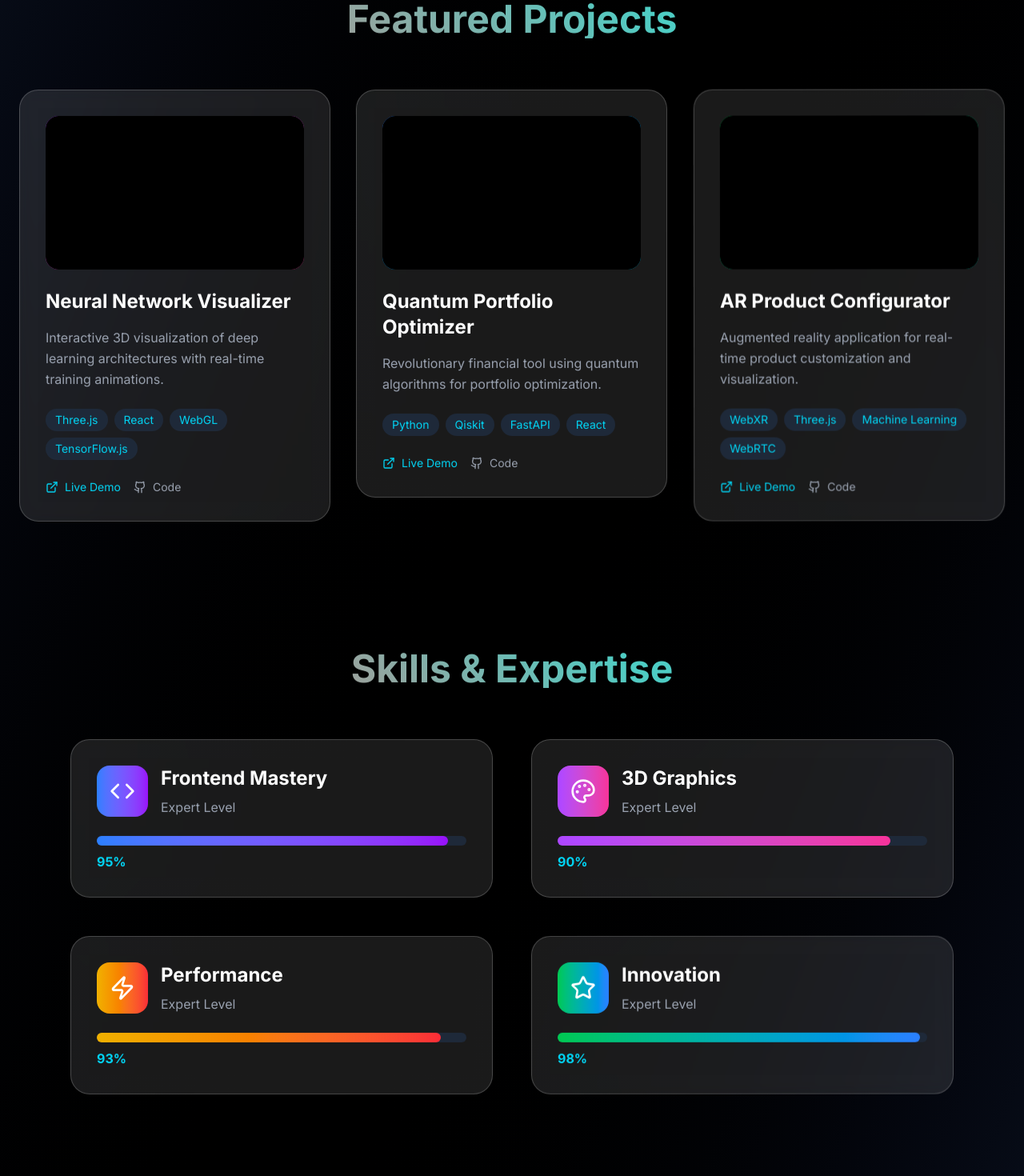
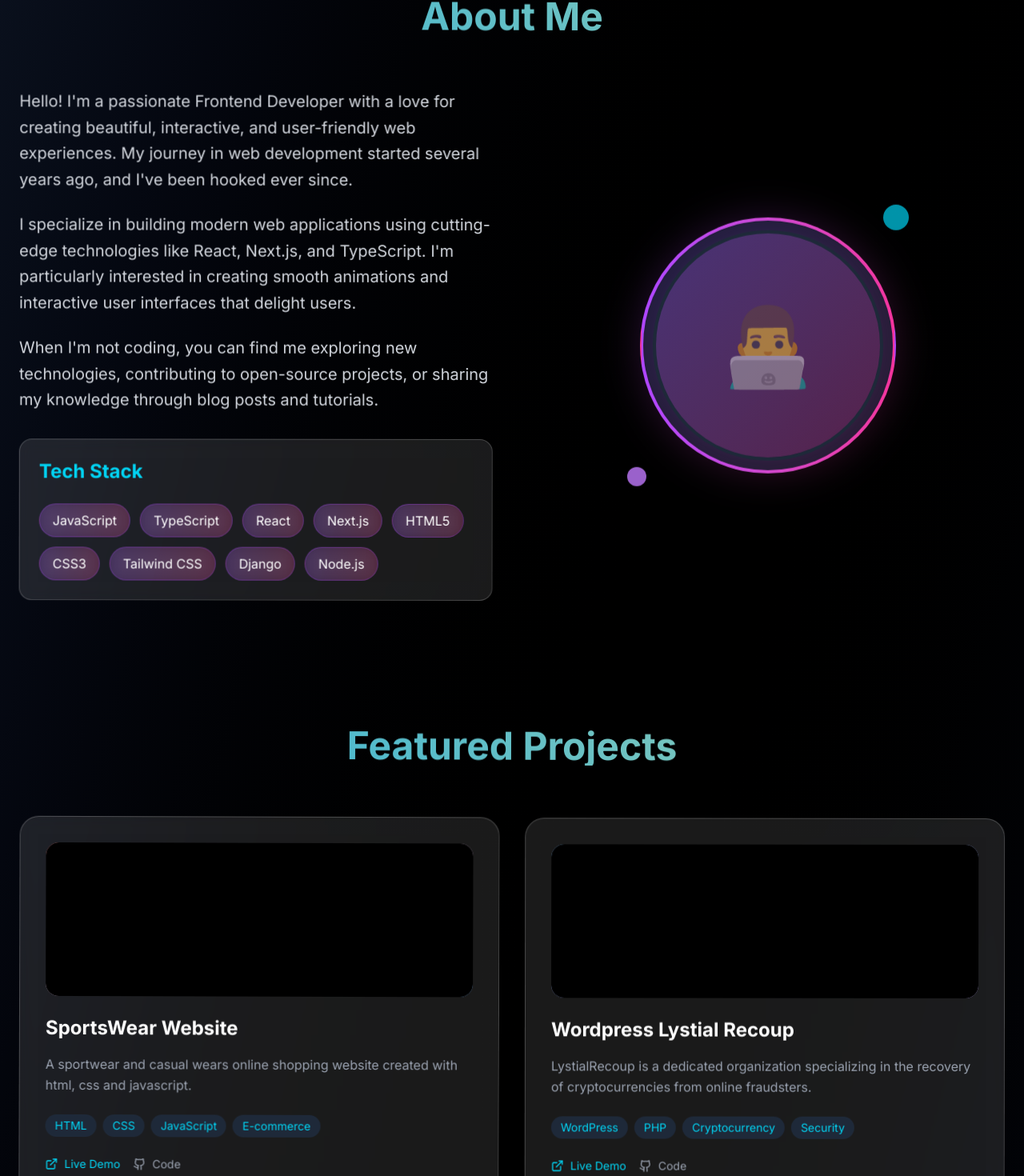
Before and after one commit to Librapraise/Port4Lio, a Next.js app: page / in a window 1280 px wide. Shown: the part 880-2350 px from the top of the page at 80% size. Built offline with nearby package versions, Linux system fonts and the light colour scheme.

Commit message:
updated portfolio

```diff
--- a/src/components/Portfolio.tsx
+++ b/src/components/Portfolio.tsx
@@ -2,7 +2,7 @@
 
 import React, { useState, useEffect, useRef } from 'react';
 import * as THREE from 'three';
-import { ChevronDown, Github, Linkedin, Mail, ExternalLink, Code, Palette, Zap, Globe, Star, ArrowRight } from 'lucide-react';
+import { ChevronDown, Github, Linkedin, Mail, ExternalLink, Code, Layout, Database, Server, Star, ArrowRight, Globe } from 'lucide-react';
 
 // Custom 3D Scene Component
 const ThreeScene = ({ mousePosition }: { mousePosition: { x: number; y: number } }) => {
@@ -163,6 +163,74 @@ const FloatingElement = ({ children, delay = 0 }: { children: React.ReactNode; d
   );
 };
 
+// Skill Category Component
+const SkillCategory = ({ category, skills, icon, color }: {
+  category: string;
+  skills: { name: string; level: number }[];
+  icon: React.ReactNode;
+  color: string;
+}) => {
+  const [isVisible, setIsVisible] = useState(false);
+  const ref = useRef<HTMLDivElement>(null);
+
+  useEffect(() => {
+    const observer = new IntersectionObserver(
+      ([entry]) => {
+        if (entry.isIntersecting) {
+          setIsVisible(true);
+        }
+      },
+      { threshold: 0.1 }
+    );
+
+    if (ref.current) {
+      observer.observe(ref.current);
+    }
+
+    return () => {
+      if (ref.current) {
+        observer.unobserve(ref.current);
+      }
+    };
+  }, []);
+
+  return (
+    <div ref={ref} className="glass-morphism p-6 md:p-8 rounded-3xl group hover:scale-105 transition-all duration-300">
+      <div className="flex items-center mb-6">
+        <div className={`p-3 md:p-4 rounded-2xl ${color} mr-4 group-hover:scale-110 transition-transform`}>
+          {icon}
+        </div>
+        <div>
+          <h3 className="text-xl md:text-2xl font-bold mb-2">{category}</h3>
+          <p className="text-gray-400 text-sm md:text-base">Professional Level</p>
+        </div>
+      </div>
+
+      <div className="space-y-4">
+        {skills.map((skill, index) => (
+          <div key={skill.name}>
+            <div className="flex justify-between mb-2">
+              <span className="text-white">{skill.name}</span>
+              <span className="text-cyan-400 font-bold">{skill.level}%</span>
+            </div>
+            <div className="relative">
+              <div className="w-full bg-gray-800 rounded-full h-3">
+                <div
+                  className={`h-3 rounded-full ${color} transition-all duration-1000 ease-out`}
+                  style={{
+                    width: isVisible ? `${skill.level}%` : '0%',
+                    transitionDelay: `${index * 100}ms`
+                  }}
+                />
+              </div>
+            </div>
+          </div>
+        ))}
+      </div>
+    </div>
+  );
+};
+
 // Main Portfolio Component
 const Portfolio = () => {
   const [mousePosition, setMousePosition] = useState({ x: 0, y: 0 });
@@ -184,30 +252,85 @@ const Portfolio = () => {
 
   const projects = [
     {
-      title: "Neural Network Visualizer",
-      description: "Interactive 3D visualization of deep learning architectures with real-time training animations.",
-      tech: ["Three.js", "React", "WebGL", "TensorFlow.js"],
-      color: "from-purple-500 to-pink-500"
+      title: "SportsWear Website",
+      description: "A sportwear and casual wears online shopping website created with html, css and javascript.",
+      tech: ["HTML", "CSS", "JavaScript", "E-commerce"],
+      color: "from-red-300 to-blue-300",
+      link: "https://sportswear-git-main-libras-projects-12c552db.vercel.app/index.html",
+      github: "#"
     },
     {
-      title: "Quantum Portfolio Optimizer",
-      description: "Revolutionary financial tool using quantum algorithms for portfolio optimization.",
-      tech: ["Python", "Qiskit", "FastAPI", "React"],
-      color: "from-blue-500 to-cyan-500"
+      title: "Wordpress Lystial Recoup",
+      description: "LystialRecoup is a dedicated organization specializing in the recovery of cryptocurrencies from online fraudsters.",
+      tech: ["WordPress", "PHP", "Cryptocurrency", "Security"],
+      color: "from-blue-300 to-violet-300",
+      link: "https://lystialrecoup.tech/",
+      github: "#"
     },
     {
-      title: "AR Product Configurator",
-      description: "Augmented reality application for real-time product customization and visualization.",
-      tech: ["WebXR", "Three.js", "Machine Learning", "WebRTC"],
-      color: "from-green-500 to-teal-500"
+      title: "ChatBot App",
+      description: "This project is a chatbot implemented using machine learning techniques and libraries in Django and JavaScript.",
+      tech: ["Django", "JavaScript", "Machine Learning", "Python"],
+      color: "from-violet-300 to-purple-300",
+      link: "#",
+      github: "https://github.com/Librapraise/Chatbot-built-with-django-and-javascript"
+    },
+    {
+      title: "College Website",
+      description: "This website was built as a demo for a college using html, css and javascript",
+      tech: ["HTML", "CSS", "JavaScript", "Responsive Design"],
+      color: "from-purple-300 to-red-300",
+      link: "https://university-website-eosin.vercel.app/",
+      github: "#"
     }
   ];
 
-  const skills = [
-    { name: "Frontend Mastery", level: 95, icon: Code, color: "bg-gradient-to-r from-blue-500 to-purple-600" },
-    { name: "3D Graphics", level: 90, icon: Palette, color: "bg-gradient-to-r from-purple-500 to-pink-500" },
-    { name: "Performance", level: 93, icon: Zap, color: "bg-gradient-to-r from-yellow-500 to-red-500" },
-    { name: "Innovation", level: 98, icon: Star, color: "bg-gradient-to-r from-green-500 to-blue-500" }
+  const skillCategories = [
+    {
+      category: "Frontend Development",
+      skills: [
+        { name: "HTML/CSS", level: 95 },
+        { name: "JavaScript", level: 90 },
+        { name: "TypeScript", level: 85 },
+        { name: "React", level: 90 },
+        { name: "Next.js", level: 85 }
+      ],
+      icon: <Code className="w-6 h-6 md:w-8 md:h-8 text-white" />,
+      color: "bg-gradient-to-r from-blue-500 to-purple-600"
+    },
+    {
+      category: "UI & Animation",
+      skills: [
+        { name: "Tailwind CSS", level: 90 },
+        { name: "Framer Motion", level: 80 },
+        { name: "Responsive Design", level: 95 }
+      ],
+      icon: <Layout className="w-6 h-6 md:w-8 md:h-8 text-white" />,
+      color: "bg-gradient-to-r from-purple-500 to-pink-500"
+    },
+    {
+      category: "Backend Development",
+      skills: [
+        { name: "Node.js", level: 80 },
+        { name: "Express", level: 75 },
+        { name: "Django", level: 75 },
+        { name: "RESTful APIs", level: 85 },
+        { name: "GraphQL", level: 70 },
+        { name: "MongoDB", level: 75 }
+      ],
+      icon: <Server className="w-6 h-6 md:w-8 md:h-8 text-white" />,
+      color: "bg-gradient-to-r from-green-500 to-blue-500"
+    },
+    {
+      category: "Other Skills",
+      skills: [
+        { name: "Git/GitHub", level: 90 },
+        { name: "Jest", level: 70 },
+        { name: "Performance Optimization", level: 80 }
+      ],
+      icon: <Database className="w-6 h-6 md:w-8 md:h-8 text-white" />,
+      color: "bg-gradient-to-r from-yellow-500 to-red-500"
+    }
   ];
 
   return (
@@ -271,7 +394,7 @@ const Portfolio = () => {
       {/* Navigation */}
       <nav className="fixed top-0 left-0 right-0 z-50 p-6">
         <div className="flex justify-between items-center max-w-7xl mx-auto">
-          <div className="text-2xl font-bold text-gradient animate-glow">
+          <div className="text-2xl font-bold text-gradient animate-glow glass-morphism px-4 py-2 rounded-full transition-all duration-300 hover:scale-105">
             Portfolio
           </div>
           <div className="hidden md:flex space-x-8 glass-morphism px-6 py-3 rounded-full">
@@ -289,7 +412,7 @@ const Portfolio = () => {
       </nav>
 
       {/* Hero Section */}
-      <section id="about" className="min-h-screen flex items-center justify-center relative z-10">
+      <section id="hero" className="min-h-screen flex items-center justify-center relative z-10">
         <div className="text-center max-w-4xl mx-auto px-6">
           <FloatingElement>
             <h1 className={`text-4xl md:text-6xl lg:text-8xl font-bold mb-6 text-gradient animate-glow transition-all duration-1000 ${isLoaded ? 'animate-slideInUp' : 'opacity-0'}`}>
@@ -305,8 +428,8 @@ const Portfolio = () => {
 
           <FloatingElement delay={0.4}>
             <p className={`text-base md:text-lg lg:text-xl mb-12 text-gray-400 max-w-2xl mx-auto transition-all duration-1000 delay-400 ${isLoaded ? 'animate-slideInUp' : 'opacity-0'}`}>
-              Crafting immersive digital experiences that blur the line between reality and imagination.
-              Specializing in cutting-edge web technologies.
+            I'm a frontend developer specializing in building exceptional digital experiences.
+            Currently, I'm focused on creating accessible, human-centered products.
             </p>
           </FloatingElement>
 
@@ -333,6 +456,81 @@ const Portfolio = () => {
         </div>
       </section>
 
+
+      {/* About Section */}
+      <section id="about" className="min-h-screen py-20 relative z-10">
+        <div className="max-w-7xl mx-auto px-6">
+          <FloatingElement>
+            <h2 className="text-3xl md:text-4xl lg:text-5xl font-bold text-center mb-16 text-gradient">
+              About Me
+            </h2>
+          </FloatingElement>
+
+          <div className="grid grid-cols-1 md:grid-cols-2 gap-12 items-center">
+            {/* About Text */}
+            <FloatingElement delay={0.2}>
+              <div className="order-2 md:order-1">
+                <p className="mb-6 text-lg md:text-xl text-gray-300 leading-relaxed">
+                  Hello! I'm a passionate Frontend Developer with a love for creating beautiful, interactive, and user-friendly web experiences. My journey in web development started several years ago, and I've been hooked ever since.
+                </p>
+
+                <p className="mb-6 text-lg md:text-xl text-gray-300 leading-relaxed">
+                  I specialize in building modern web applications using cutting-edge technologies like React, Next.js, and TypeScript. I'm particularly interested in creating smooth animations and interactive user interfaces that delight users.
+                </p>
+
+                <p className="mb-8 text-lg md:text-xl text-gray-300 leading-relaxed">
+                  When I'm not coding, you can find me exploring new technologies, contributing to open-source projects, or sharing my knowledge through blog posts and tutorials.
+                </p>
+
+                <div className="glass-morphism p-6 rounded-2xl">
+                  <h3 className="text-xl md:text-2xl font-bold mb-6 text-cyan-400">Tech Stack</h3>
+                  <div className="flex flex-wrap gap-3">
+                    {['JavaScript', 'TypeScript', 'React', 'Next.js', 'HTML5', 'CSS3', 'Tailwind CSS', 'Django', 'Node.js'].map((tech, index) => (
+                      <span
+                        key={index}
+                        className="px-4 py-2 bg-gradient-to-r from-purple-500/20 to-pink-500/20 backdrop-blur-sm rounded-full text-sm md:text-base text-white border border-purple-500/30 hover:scale-105 transition-transform cursor-default"
+                      >
+                        {tech}
+                      </span>
+                    ))}
+                  </div>
+                </div>
+              </div>
+            </FloatingElement>
+
+            {/* About Image */}
+            <FloatingElement delay={0.4}>
+              <div className="order-1 md:order-2 flex justify-center">
+                <div className="relative w-64 h-64 md:w-80 md:h-80">
+                  {/* Rotating border */}
+                  <div className="absolute inset-0 rounded-full rotating-border">
+                    <div className="w-full h-full rounded-full border-2 border-transparent bg-gradient-to-r from-purple-500 to-pink-500 p-0.5">
+                      <div className="w-full h-full rounded-full bg-gray-900"></div>
+                    </div>
+                  </div>
+
+                  {/* Outer glow */}
+                  <div className="absolute inset-0 rounded-full bg-gradient-to-br from-purple-500/20 to-pink-500/20 blur-xl"></div>
+
+                  {/* Main image container */}
+                  <div className="absolute inset-4 rounded-full overflow-hidden border-4 border-gray-800 bg-gradient-to-br from-gray-800 to-gray-900">
+                    {/* Placeholder for profile image */}
+                    <div className="w-full h-full bg-gradient-to-br from-purple-500/30 to-pink-500/30 flex items-center justify-center">
+                      <div className="text-6xl md:text-8xl text-white/50">👨‍💻</div>
+                    </div>
+                  </div>
+
+                  {/* Additional floating elements */}
+                  <div className="absolute -top-4 -right-4 w-8 h-8 bg-cyan-400 rounded-full animate-pulse"></div>
+                  <div className="absolute -bottom-4 -left-4 w-6 h-6 bg-purple-400 rounded-full animate-pulse" style={{animationDelay: '1s'}}></div>
+                </div>
+              </div>
+            </FloatingElement>
+          </div>
+        </div>
+      </section>
+
+
       {/* Projects Section */}
       <section id="projects" className="min-h-screen py-20 relative z-10">
         <div className="max-w-7xl mx-auto px-6">
@@ -342,7 +540,7 @@ const Portfolio = () => {
             </h2>
           </FloatingElement>
 
-          <div className="grid sm:grid-cols-1 md:grid-cols-2 lg:grid-cols-3 gap-8">
+          <div className="grid sm:grid-cols-1 md:grid-cols-2 lg:grid-cols-2 gap-8">
             {projects.map((project, index) => (
               <FloatingElement key={project.title} delay={index * 0.2}>
                 <div className="group glass-morphism p-6 md:p-8 rounded-3xl hover:scale-105 transition-all duration-500 cursor-pointer">
@@ -368,14 +566,24 @@ const Portfolio = () => {
                   </div>
 
                   <div className="flex space-x-4">
-                    <button className="flex items-center space-x-2 text-cyan-400 hover:text-white transition-colors text-sm">
+                    <a
+                      href={project.link}
+                      target="_blank"
+                      rel="noopener noreferrer"
+                      className="flex items-center space-x-2 text-cyan-400 hover:text-white transition-colors text-sm"
+                    >
                       <ExternalLink className="w-4 h-4" />
                       <span>Live Demo</span>
-                    </button>
-                    <button className="flex items-center space-x-2 text-gray-400 hover:text-white transition-colors text-sm">
+                    </a>
+                    <a
+                      href={project.github}
+                      target="_blank"
+                      rel="noopener noreferrer"
+                      className="flex items-center space-x-2 text-gray-400 hover:text-white transition-colors text-sm"
+                    >
                       <Github className="w-4 h-4" />
                       <span>Code</span>
-                    </button>
+                    </a>
                   </div>
                 </div>
               </FloatingElement>
@@ -386,37 +594,22 @@ const Portfolio = () => {
 
       {/* Skills Section */}
       <section id="skills" className="min-h-screen py-20 relative z-10">
-        <div className="max-w-6xl mx-auto px-6">
+        <div className="max-w-7xl mx-auto px-6">
           <FloatingElement>
             <h2 className="text-3xl md:text-4xl lg:text-5xl font-bold text-center mb-16 text-gradient">
-              Skills & Expertise
+              My Skills
             </h2>
           </FloatingElement>
 
           <div className="grid sm:grid-cols-1 md:grid-cols-2 gap-8 md:gap-12">
-            {skills.map((skill, index) => (
-              <FloatingElement key={skill.name} delay={index * 0.1}>
-                <div className="glass-morphism p-6 md:p-8 rounded-3xl group hover:scale-105 transition-all duration-300">
-                  <div className="flex items-center mb-6">
-                    <div className={`p-3 md:p-4 rounded-2xl ${skill.color} mr-4 group-hover:scale-110 transition-transform`}>
-                      <skill.icon className="w-6 h-6 md:w-8 md:h-8 text-white" />
-                    </div>
-                    <div>
-                      <h3 className="text-xl md:text-2xl font-bold mb-2">{skill.name}</h3>
-                      <p className="text-gray-400 text-sm md:text-base">Expert Level</p>
-                    </div>
-                  </div>
-
-                  <div className="relative">
-                    <div className="w-full bg-gray-800 rounded-full h-3 mb-2">
-                      <div
-                        className={`h-3 rounded-full ${skill.color} transition-all duration-1000 ease-out`}
-                        style={{ width: `${skill.level}%` }}
-                      />
-                    </div>
-                    <span className="text-cyan-400 font-bold">{skill.level}%</span>
-                  </div>
-                </div>
+            {skillCategories.map((skillCategory, index) => (
+              <FloatingElement key={skillCategory.category} delay={index * 0.2}>
+                <SkillCategory
+                  category={skillCategory.category}
+                  skills={skillCategory.skills}
+                  icon={skillCategory.icon}
+                  color={skillCategory.color}
+                />
               </FloatingElement>
             ))}
           </div>
@@ -441,7 +634,7 @@ const Portfolio = () => {
           <FloatingElement delay={0.4}>
             <div className="flex flex-wrap justify-center gap-4 md:gap-8 mb-12">
               {[
-                { icon: Mail, label: 'hello@praisealabi.dev' },
+                { icon: Mail, label: 'alabipraise26@gmail.com' },
                 { icon: Linkedin, label: 'LinkedIn' },
                 { icon: Github, label: 'GitHub' }
               ].map((contact, index) => (
```
